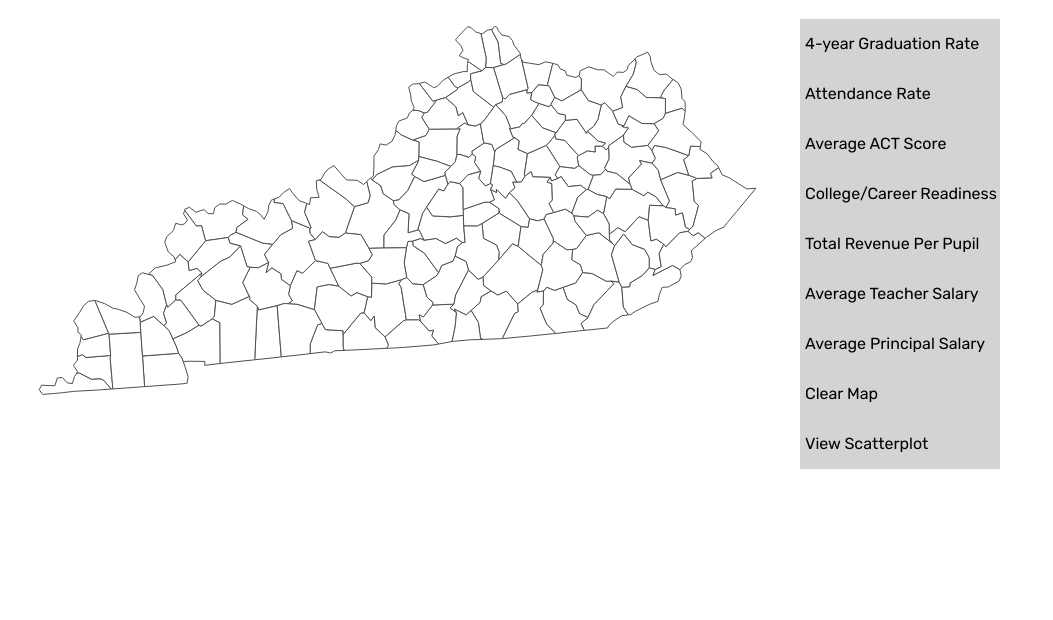
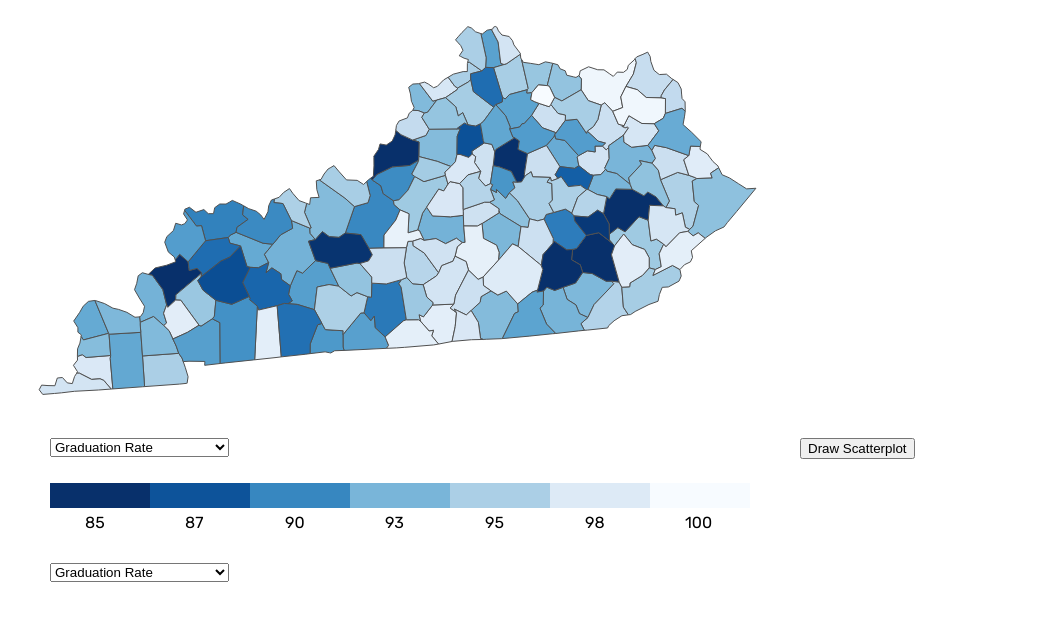
Before and after one commit to ehstowe/kentuckySchools, a plain HTML site: page index.html in a window 1280 px wide. Shown: the part 62-682 px from the top of the page, without its empty margins (0-1053 px from the left). Drawn offline with nearby package versions, Linux system fonts and the light colour scheme.

Commit message:
Update index.html

```diff
--- a/index.html
+++ b/index.html
@@ -9,17 +9,20 @@
 
   <h1>Kentucky Schools</h1>
 
+
   <svg id="map"></svg>
-  <svg id="menu">
+  <!-- <svg id="menu">
 
-
-  </svg>
+  </svg> -->
   <svg id="scale"></svg>
   <select id="selectX"></select>
   <select id="selectY"></select>
 
+
+
+
   <script src="https://d3js.org/d3.v5.min.js"></script>
-  <script src="script2.js"></script>
+  <script src="script3.js"></script>
 
 
   <style>
@@ -29,20 +32,58 @@
     /*background-color:AliceBlue;*/
     font-family: 'Rubik', sans-serif;
   }
-  #menu{
+  #scale{
     position:fixed;
-    left:800px;
+    left:500px;
   }
 
   #scale{
     position:fixed;
-    top:500px;
+    top:525px;
     left:0px;
     width:800px;
     height:200px;
     border-color:black;
   }
 
+#select1{
+  position:fixed;
+  top:500px;
+  left:50px;
+}
+
+#select2{
+  position:fixed;
+  top:625px;
+  left:50px;
+}
+
+#selectX{
+  position:fixed;
+  top:475px;
+  left:300px;
+}
+
+#selectY{
+  position:fixed;
+  top:495px;
+  left:300px;
+}
+
+#mapButton{
+  position:fixed;
+  top:500px;
+  left:800px;
+}
+
+#scatterButton{
+  position:fixed;
+  top:500px;
+  left:800px;
+}
+
+
+
   </style>
 
   </body>
```
